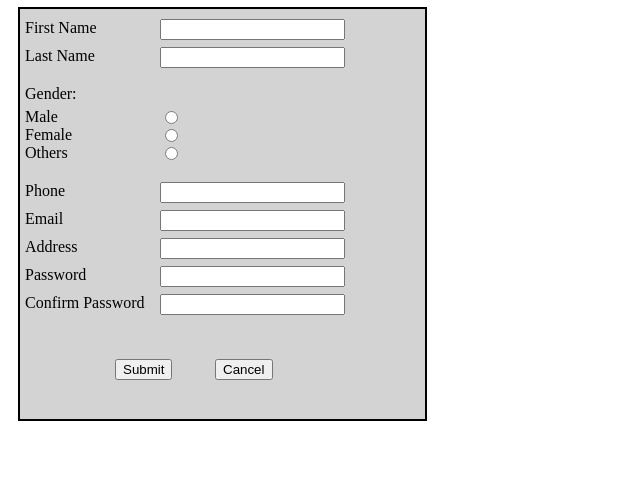
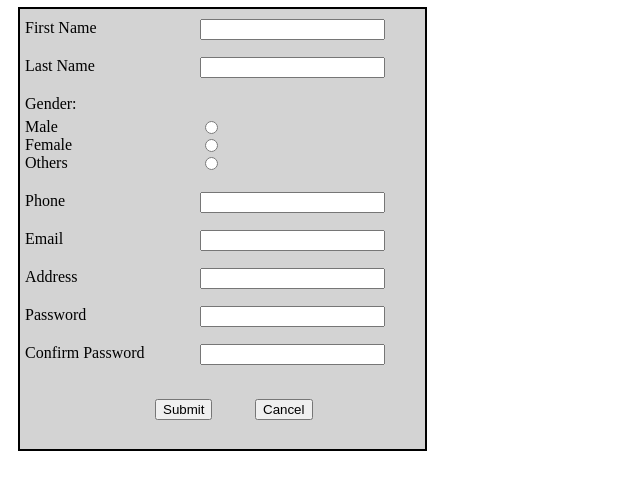
Before and after one commit to priyavrat8065/employee_form, a plain HTML site: page index.html in a window 1280 px wide. Shown: the part 48-538 px from the top of the page, without its empty margins (0-640 px from the left). Drawn offline with Linux system fonts and the light colour scheme; files that its build step writes are made by us from their sources.

Commit message:
positioned the elements

```diff
--- a/index.html
+++ b/index.html
@@ -4,7 +4,7 @@
     <meta charset="UTF-8">
     <meta http-equiv="X-UA-Compatible" content="IE=edge">
     <meta name="viewport" content="width=device-width, initial-scale=1.0">
-    <link href="styles.css" rel="stylesheet" \>
+    <link href="styles/styles.css" rel="stylesheet" \>
     <title>Employee Form</title>
 </head>
 <body>
--- a/styles/styles.css
+++ b/styles/styles.css
@@ -1,6 +1,6 @@
 .form{
     width: 400px;
-    height: 400px;
+    height: 430px;
     position: relative;
     margin: 10px;
     padding: 10px 0 0 5px;
@@ -13,10 +13,10 @@ p{
 }
 input{
     position:absolute;
-    left: 140px;
+    left: 180px;
 }
 .firstname{
-    margin:0 0 10px 0;
+    margin:0 0 20px 0;
     padding:0;
 }
 .name{
@@ -26,27 +26,27 @@ input{
     margin:0 0 20px 0;
 }
 .phonenumber{
-    margin:0 0 10px 0;
+    margin:0 0 20px 0;
 }
 .email{
-    margin:0 0 10px 0;
+    margin:0 0 20px 0;
 }
 .address{
-    margin:0 0 10px 0;
+    margin:0 0 20px 0;
 }
 .password-1{
-    margin:0 0 10px 0;
+    margin:0 0 20px 0;
 }
 h1{
     margin: 0 0 0 10px;
 }
 .submit-button{
     position: absolute;
-    top:350px;
+    top:390px;
     right:450px;
 }
 .cancel-button{
     position: absolute;
-    top:350px;
+    top:390px;
     right:350px;
 }
```
